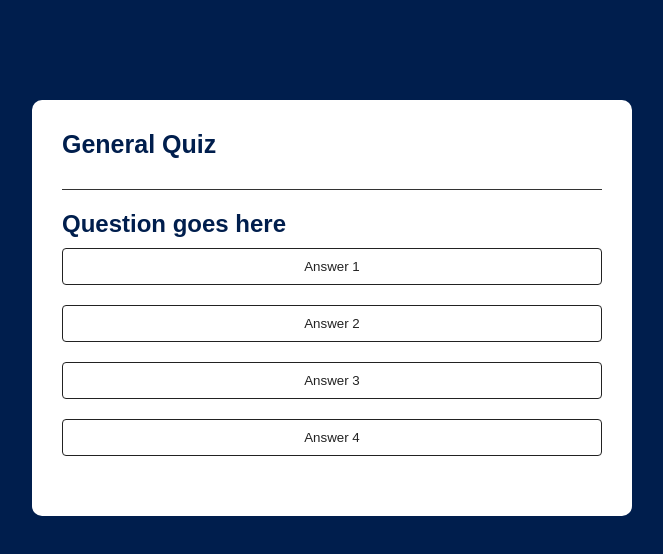
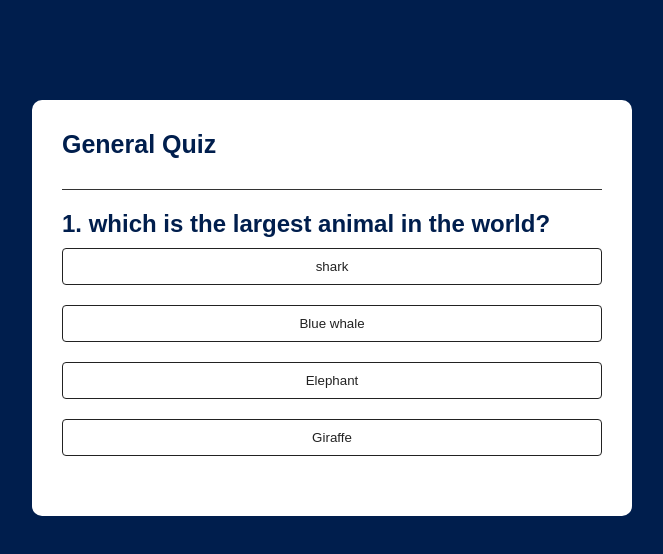
Before and after one commit to NGisNG/Quiz-game, a plain HTML site: page index.html in a window 1280 px wide. Shown: the whole page, without its empty margins (308-971 px from the left). Drawn offline with Linux system fonts and the light colour scheme.

Commit message:
Add more question option in js

```diff
--- a/assets/css/style.css
+++ b/assets/css/style.css
@@ -50,9 +50,13 @@ body {
     transition: all 0.2s;
 }
 
-.btn:hover {
+.btn:hover:not([disabled]) {
     background: #222;
     color: #fff;
+}
+
+.btn:disabled {
+    cursor: no-drop;
 }
 
 #next-btn {
--- a/assets/js/script.js
+++ b/assets/js/script.js
@@ -38,6 +38,116 @@ const questions = [
             { text: "Africa", correct: false},
         ]
     },
+
+    {
+        question: "which is the smallest continent in the world?",
+        answers: [
+            { text: "Asia", correct: false},
+            { text: "Australia", correct: true},
+            { text: "Arktic", correct: false},
+            { text: "Africa", correct: false},
+        ]
+    },
+
+    {
+        question: "which is the smallest continent in the world?",
+        answers: [
+            { text: "Asia", correct: false},
+            { text: "Australia", correct: true},
+            { text: "Arktic", correct: false},
+            { text: "Africa", correct: false},
+        ]
+    },
+
+    {
+        question: "which is the smallest continent in the world?",
+        answers: [
+            { text: "Asia", correct: false},
+            { text: "Australia", correct: true},
+            { text: "Arktic", correct: false},
+            { text: "Africa", correct: false},
+        ]
+    },
+
+    {
+        question: "which is the smallest continent in the world?",
+        answers: [
+            { text: "Asia", correct: false},
+            { text: "Australia", correct: true},
+            { text: "Arktic", correct: false},
+            { text: "Africa", correct: false},
+        ]
+    },
+
+    {
+        question: "which is the smallest continent in the world?",
+        answers: [
+            { text: "Asia", correct: false},
+            { text: "Australia", correct: true},
+            { text: "Arktic", correct: false},
+            { text: "Africa", correct: false},
+        ]
+    },
+
+    {
+        question: "which is the smallest continent in the world?",
+        answers: [
+            { text: "Asia", correct: false},
+            { text: "Australia", correct: true},
+            { text: "Arktic", correct: false},
+            { text: "Africa", correct: false},
+        ]
+    },
+
+    {
+        question: "which is the smallest continent in the world?",
+        answers: [
+            { text: "Asia", correct: false},
+            { text: "Australia", correct: true},
+            { text: "Arktic", correct: false},
+            { text: "Africa", correct: false},
+        ]
+    },
+
+    {
+        question: "which is the smallest continent in the world?",
+        answers: [
+            { text: "Asia", correct: false},
+            { text: "Australia", correct: true},
+            { text: "Arktic", correct: false},
+            { text: "Africa", correct: false},
+        ]
+    },
+
+    {
+        question: "which is the smallest continent in the world?",
+        answers: [
+            { text: "Asia", correct: false},
+            { text: "Australia", correct: true},
+            { text: "Arktic", correct: false},
+            { text: "Africa", correct: false},
+        ]
+    },
+
+    {
+        question: "which is the smallest continent in the world?",
+        answers: [
+            { text: "Asia", correct: false},
+            { text: "Australia", correct: true},
+            { text: "Arktic", correct: false},
+            { text: "Africa", correct: false},
+        ]
+    },
+
+    {
+        question: "which is the smallest continent in the world?",
+        answers: [
+            { text: "Asia", correct: false},
+            { text: "Australia", correct: true},
+            { text: "Arktic", correct: false},
+            { text: "Africa", correct: false},
+        ]
+    },
 ];
 
 const questionElement = document.getElementById("question");
@@ -47,14 +157,14 @@ const nextButton = document.getElementById("next-btn");
 let currentQuestionIndex = 0;
 let score = 0;
 
-function startQuiz(){
+function startQuiz() {
     currentQuestionIndex = 0;
     score = 0;
-    nextButton.innerHTML = "next";
+    nextButton.innerHTML = "Next Question";
     showQuestion();
 }
 
-function showQuestion(){
+function showQuestion() {
     resetState();
     let currentQuestion = questions[currentQuestionIndex];
     let questionNo = currentQuestionIndex + 1;
@@ -65,7 +175,7 @@ function showQuestion(){
         button.innerHTML = answer.text;
         button.classList.add("btn");
         answerButtons.appendChild(button);
-        if(answer.correct){
+        if(answer.correct) {
             button.dataset.correct = answer.correct;
         }
         button.addEventListener("click", selectAnswer);
@@ -80,14 +190,46 @@ function resetState() {
     }
 }
 
-function startQuiz(){
+function selectAnswer(e) {
     const selectedBtn = e.target;
     const isCorrect = selectedBtn.dataset.correct === "true";
     if(isCorrect){
         selectedBtn.classList.add("correct");
+        score++;
     } else{
         selectedBtn.classList.add("incorrect");
     }
+    Array.from(answerButtons.children).forEach(button => {
+        if(button.dataset.correct === "true") {
+            button.classList.add("correct");
+        }
+        button.disabled = true;
+    })
+    nextButton.style.display = "block";
 }
 
+function showScore() {
+    resetState();
+    questionElement.innerHTML = `You scored ${score} out of ${questions.length}!`;
+    nextButton.innerHTML = "Play Again";
+    nextButton.style.display = "block";
+}
+
+function handleNextButton() {
+    currentQuestionIndex++;
+    if(currentQuestionIndex < questions.length) {
+        showQuestion();
+    } else {
+        showScore();
+    }
+}
+
+nextButton.addEventListener("click", () => {
+    if(currentQuestionIndex < questions.length) {
+        handleNextButton();
+    } else{
+        startQuiz();
+    }
+});
+
 startQuiz();
--- a/index.html
+++ b/index.html
@@ -13,7 +13,7 @@
         <h1>General Quiz</h1>
         <div class="quiz">
             <h2 id="question">Question goes here</h2>
-            <div id="answer-bottons">
+            <div id="answer-buttons">
                 <button class="btn">Answer 1</button>
                 <button class="btn">Answer 2</button>
                 <button class="btn">Answer 3</button>
```
